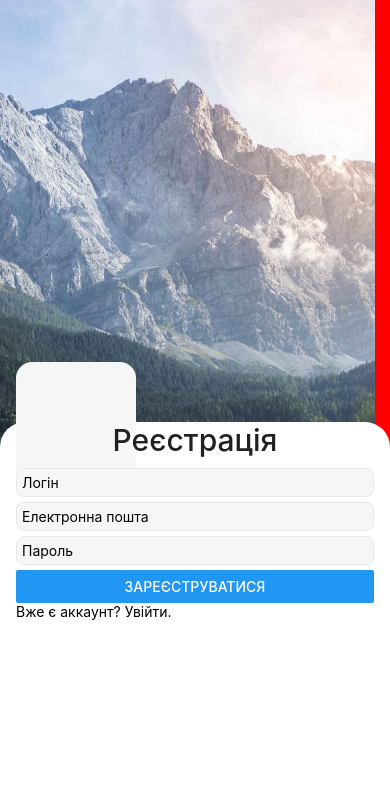
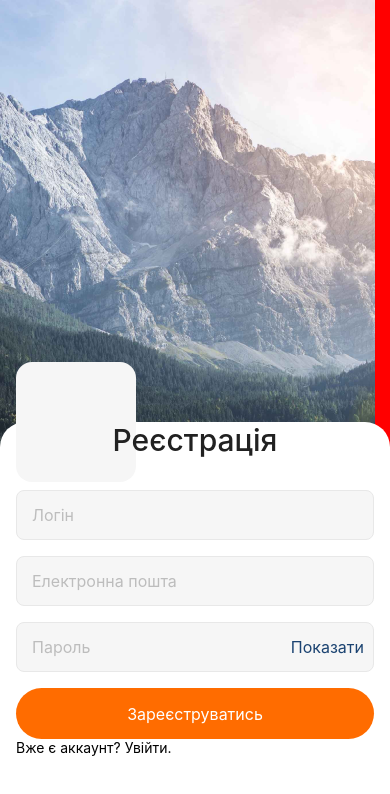
Before and after one commit to Eugene-Hlushak/goit-react-native-hw, a React Native app: screen / in a window 390 px wide. Shown: the top 794 px of the page. Built offline with nearby package versions, Linux system fonts and the light colour scheme.

Commit message:
add registration screen

```diff
--- a/App.js
+++ b/App.js
@@ -8,7 +8,7 @@ import {
   View,
   ImageBackground,
 } from "react-native";
-
+import RegistrationScreen from "./Screens/RegistrationScreen";
 export default function App() {
   return (
     <View style={styles.container}>
@@ -16,20 +16,7 @@ export default function App() {
         source={require("./imgs/Photo-BG.png")}
         style={styles.image}
       >
-        <View style={styles.registrationScreen}>
-          <View style={styles.addPhotoBox}></View>
-          <View style={styles.formContainer}>
-            <Text style={styles.title}>Реєстрація</Text>
-            <TextInput style={styles.formInput} placeholder="Логін" />
-            <TextInput
-              style={styles.formInput}
-              placeholder="Електронна пошта"
-            />
-            <TextInput style={styles.formInput} placeholder="Пароль" />
-            <Button title="Зареєструватися" />
-          </View>
-          <Text>Вже є аккаунт? Увійти.</Text>
-        </View>
+        <RegistrationScreen />
       </ImageBackground>
       <StatusBar style="auto" />
     </View>
@@ -47,48 +34,4 @@ const styles = StyleSheet.create({
     resizeMode: "cover",
     justifyContent: "flex-end",
   },
-
-  registrationScreen: {
-    position: "relative",
-    flex: 0.5,
-    // height: 549,
-    paddingHorizontal: 16,
-
-    backgroundColor: "#fff",
-    borderTopRightRadius: 25,
-    borderTopLeftRadius: 25,
-  },
-
-  addPhotoBox: {
-    position: "absolute",
-    // marginLeft: 150,
-    top: -60,
-    width: 120,
-    height: 120,
-    backgroundColor: "#F6F6F6",
-    borderRadius: 16,
-  },
-
-  formContainer: {
-    // backgroundColor: "lightgray",
-  },
-
-  title: {
-    textAlign: "center",
-    fontSize: 30,
-    fontWeight: 500,
-    // lineHeight: 35 / 30,
-    color: "#212121",
-    marginBottom: 10,
-  },
-
-  formInput: {
-    borderWidth: 1,
-    borderStyle: "solid",
-    borderColor: "#E8E8E8",
-    marginBottom: 5,
-    padding: 5,
-    backgroundColor: "#F6F6F6",
-    borderRadius: 8,
-  },
 });
--- /dev/null
+++ b/Screens/RegistrationScreen.jsx
@@ -0,0 +1,147 @@
+import { useState } from "react";
+import {
+  Button,
+  StyleSheet,
+  Text,
+  TextInput,
+  View,
+  TouchableOpacity,
+} from "react-native";
+
+export default function RegistrationScreen() {
+  const [loginValue, setLoginValue] = useState("");
+  const [emailValue, setEmailValue] = useState("");
+  const [paswordValue, setPaswordValue] = useState("");
+  const [showPassword, setShowPassword] = useState(true);
+
+  const loginInputHandler = (text) => {
+    setLoginValue(text);
+  };
+
+  const emailInputHandler = (text) => {
+    setEmailValue(text);
+  };
+
+  const passwordInputHandler = (text) => {
+    setPaswordValue(text);
+  };
+
+  const toggleShowPassword = () => {
+    setShowPassword(!showPassword);
+  };
+
+  return (
+    <View style={styles.registrationScreen}>
+      <View style={styles.addPhotoBox}></View>
+      <View style={styles.formContainer}>
+        <Text style={styles.title}>Реєстрація</Text>
+        <TextInput
+          style={styles.formInput}
+          placeholder="Логін"
+          value={loginValue}
+          onChangeText={loginInputHandler}
+          placeholderTextColor={"#BDBDBD"}
+        />
+        <TextInput
+          style={styles.formInput}
+          placeholder="Електронна пошта"
+          value={emailValue}
+          onChangeText={emailInputHandler}
+          placeholderTextColor={"#BDBDBD"}
+        />
+        <View>
+          <TextInput
+            style={styles.formInput}
+            placeholder="Пароль"
+            value={paswordValue}
+            onChangeText={passwordInputHandler}
+            secureTextEntry={showPassword}
+            placeholderTextColor={"#BDBDBD"}
+          />
+          <TouchableOpacity
+            style={styles.showPass}
+            onPress={toggleShowPassword}
+          >
+            <Text style={styles.showPassTitle}>Показати</Text>
+          </TouchableOpacity>
+        </View>
+        <TouchableOpacity style={styles.regBtn}>
+          <Text style={styles.regBtnTitle}>Зареєструватись</Text>
+        </TouchableOpacity>
+      </View>
+      <Text>Вже є аккаунт? Увійти.</Text>
+    </View>
+  );
+}
+
+const styles = StyleSheet.create({
+  registrationScreen: {
+    position: "relative",
+    flex: 0.5,
+    // height: 549,
+    paddingHorizontal: 16,
+
+    backgroundColor: "#fff",
+    borderTopRightRadius: 25,
+    borderTopLeftRadius: 25,
+  },
+
+  addPhotoBox: {
+    position: "absolute",
+    // marginLeft: 150,
+    top: -60,
+    width: 120,
+    height: 120,
+    backgroundColor: "#F6F6F6",
+    borderRadius: 16,
+  },
+
+  formContainer: {
+    // backgroundColor: "lightgray",
+  },
+
+  title: {
+    textAlign: "center",
+    fontSize: 30,
+    fontWeight: 500,
+    // lineHeight: 35 / 30,
+    color: "#212121",
+    marginBottom: 32,
+  },
+
+  formInput: {
+    height: 50,
+    padding: 15,
+    marginBottom: 16,
+    borderWidth: 1,
+    borderStyle: "solid",
+    borderColor: "#E8E8E8",
+    backgroundColor: "#F6F6F6",
+    borderRadius: 8,
+    fontSize: 16,
+  },
+
+  showPass: {
+    position: "absolute",
+    right: 10,
+    top: 15,
+  },
+
+  showPassTitle: {
+    fontSize: 16,
+    color: "#1B4371",
+  },
+
+  regBtn: {
+    height: 51,
+    backgroundColor: "#FF6C00",
+    borderRadius: 100,
+    justifyContent: "center",
+    alignItems: "center",
+  },
+
+  regBtnTitle: {
+    fontSize: 16,
+    color: "#ffffff",
+  },
+});
--- a/package.json
+++ b/package.json
@@ -12,7 +12,7 @@
     "expo": "~48.0.6",
     "expo-status-bar": "~1.4.4",
     "react": "18.2.0",
-    "react-native": "0.71.3",
+    "react-native": "0.71.4",
     "react-native-web": "~0.18.10",
     "react-dom": "18.2.0",
     "@expo/webpack-config": "^18.0.1"
```
Also changed, not shown: Screens/RegistrationScreen.js (deleted, +0 -41 lines), 1 other file (tests, documents, lock files or other folders).
